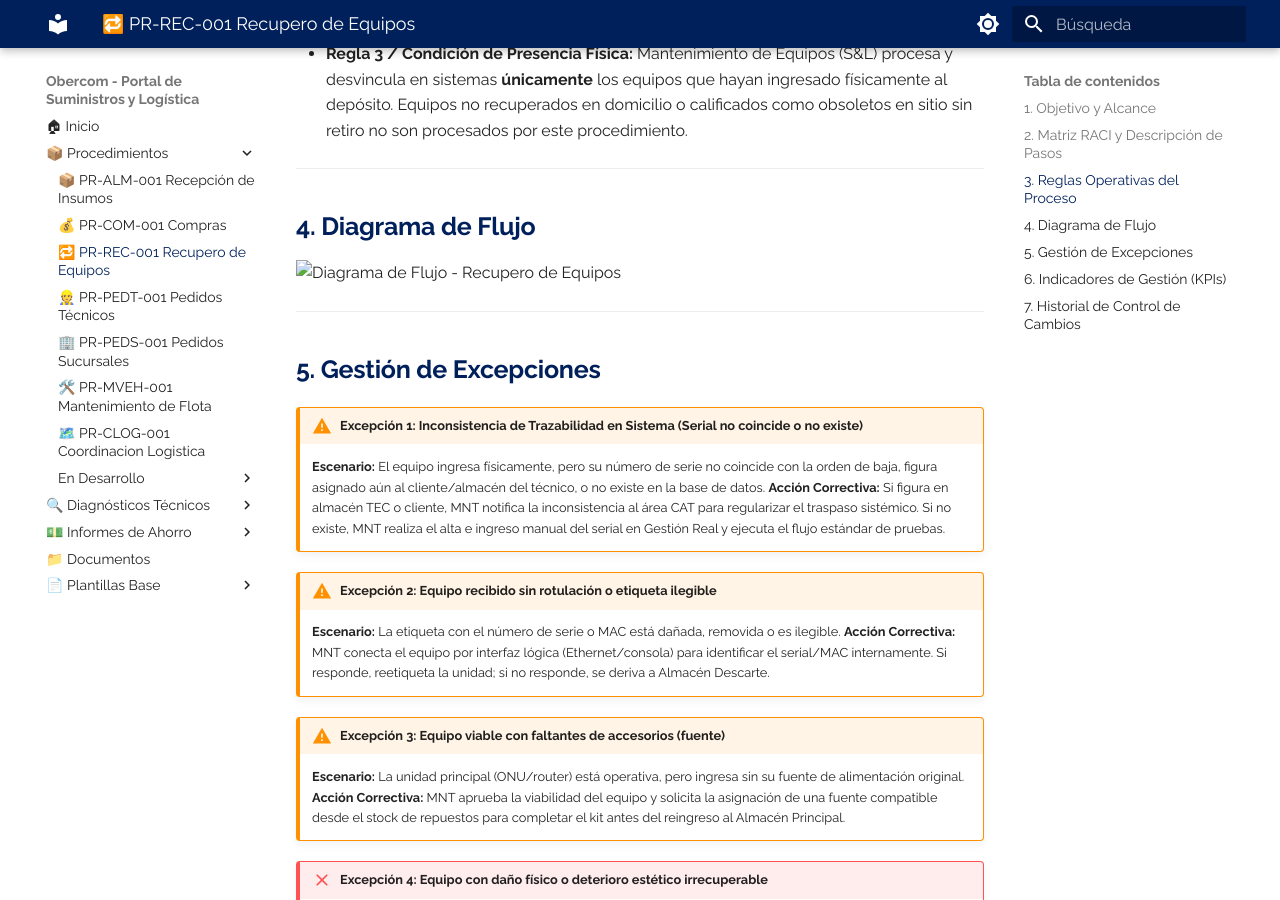
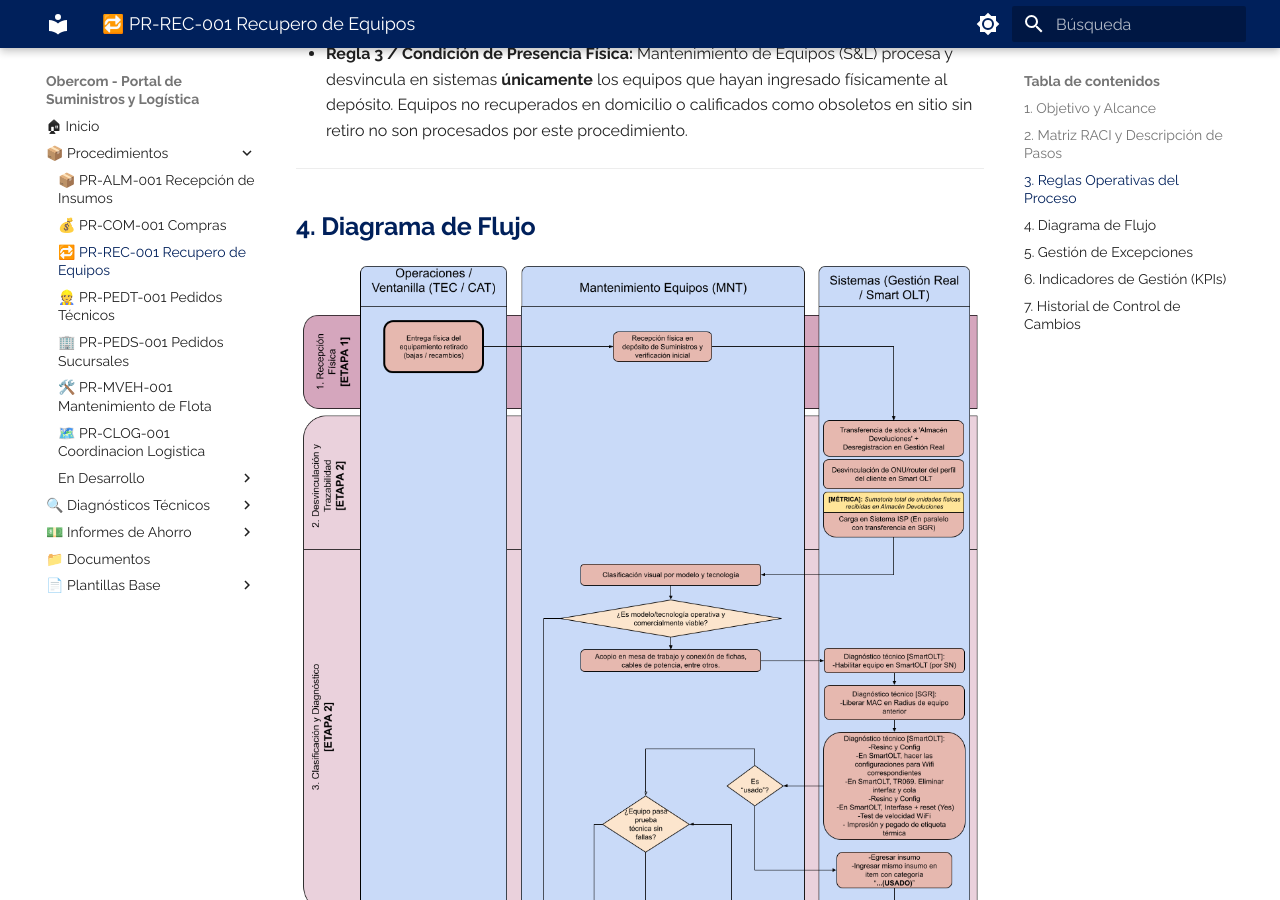
Before and after one commit to elingenierok/procedimientos-isp, an MkDocs documentation site: the page built from docs/suministros-logistica/PR-REC-001.md, in a window 1280 px wide and 900 px high, scrolled down 2639 px. Built offline with MkDocs 1.6.1 and Material for MkDocs 9.7.7, drawn with Linux system fonts in a browser that asks for light colours.

Commit message:
Fix image path in PR-REC-001.md

```diff
--- a/docs/suministros-logistica/PR-REC-001.md
+++ b/docs/suministros-logistica/PR-REC-001.md
@@ -52,7 +52,7 @@
 
 ## 4. Diagrama de Flujo
 
-![Diagrama de Flujo - Recupero de Equipos](../img/PR-REC/FLUJO-REC-DIAG.png)
+![Diagrama de Flujo - Recupero de Equipos](../img/FLUJO-REC-DIAG.png)
 
 ---
 
```
